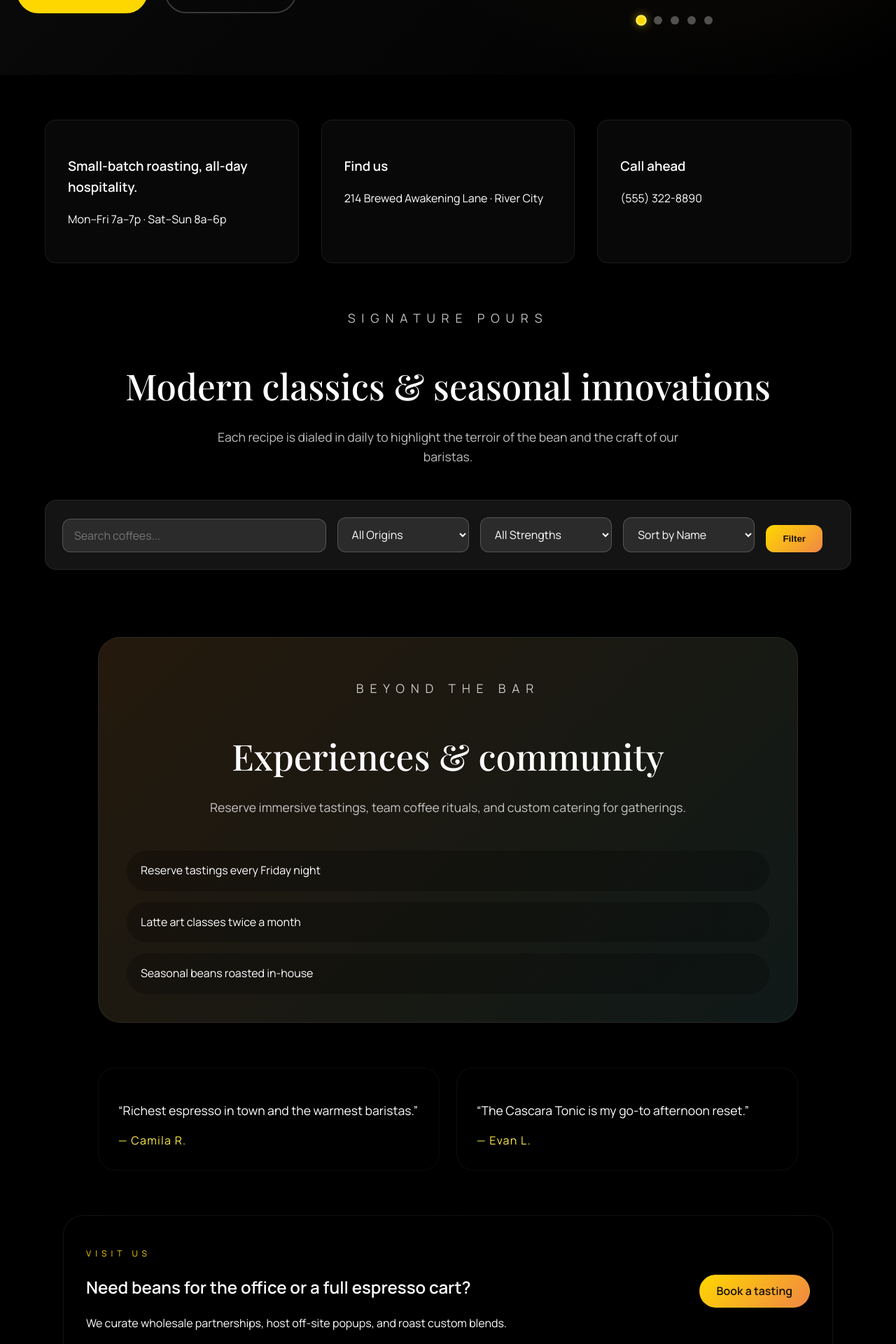
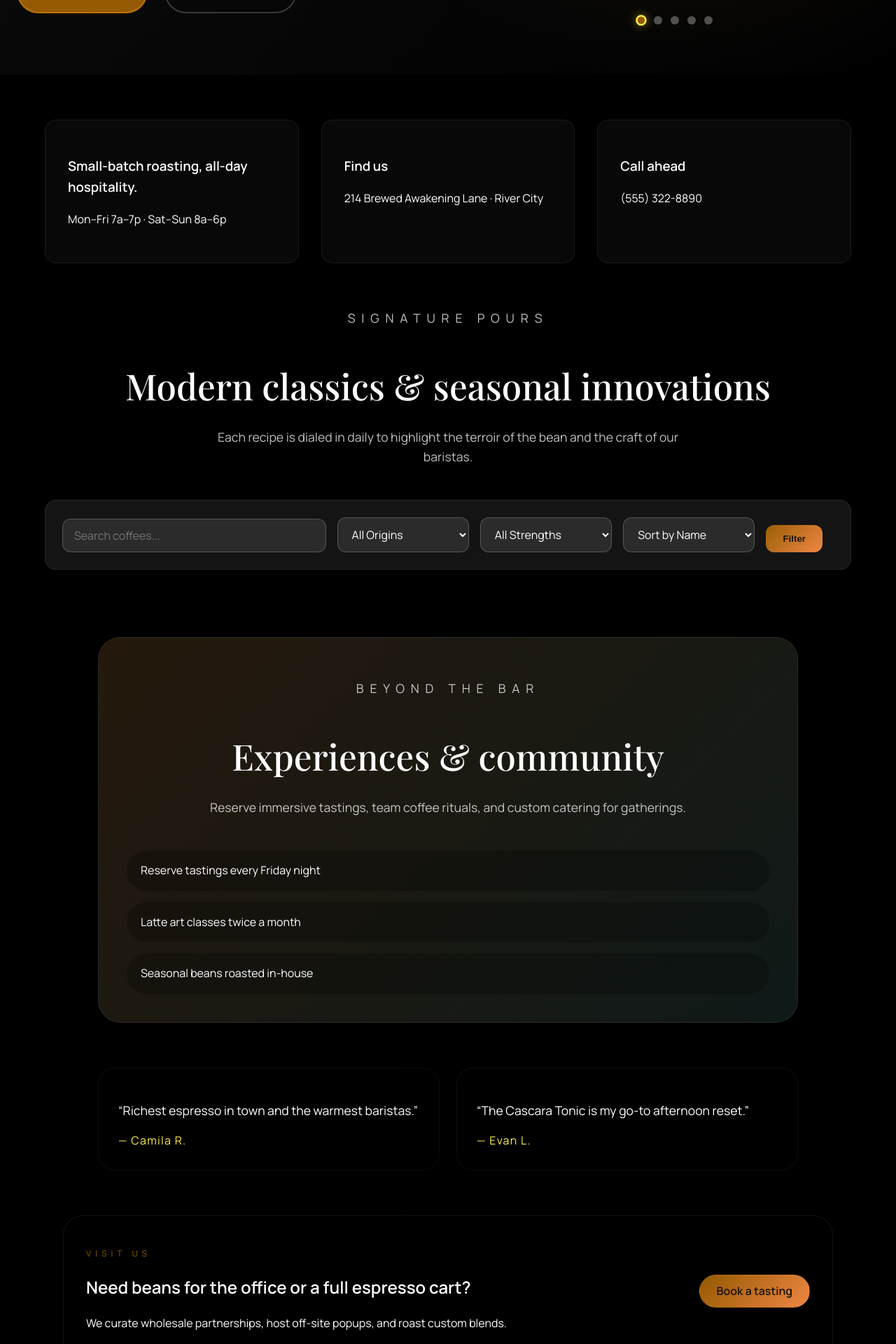
Before and after one commit to Sadman-Devx/coffee-shop, a Django app: page / in a window 1280 px wide. Shown: the part 684-2604 px from the top of the page at 70% size. Run offline with Django 5.2, Linux system fonts and the light colour scheme; data that the repository does not hold is empty.

```diff
--- a/static/css/styles.css
+++ b/static/css/styles.css
@@ -4,7 +4,7 @@
     --bg-dark: #000000;
     --bg-card: rgba(255, 255, 255, 0.05);
     --bg-card-light: rgba(255, 255, 255, 0.08);
-    --accent: #ffd700;
+    --accent: #d37f01b2;
     --accent-secondary: #ffed4e;
     --accent-tertiary: #ffaa00;
     --text: #ffffff;
@@ -483,7 +483,7 @@ html {
 .indicator.active {
     background: var(--accent);
     border-color: var(--accent-secondary);
-    box-shadow: 0 0 10px rgba(255, 215, 0, 0.5);
+    box-shadow: 0 0 10px rgba(243, 211, 33, 0.5);
     transform: scale(1.3);
 }
 
```
